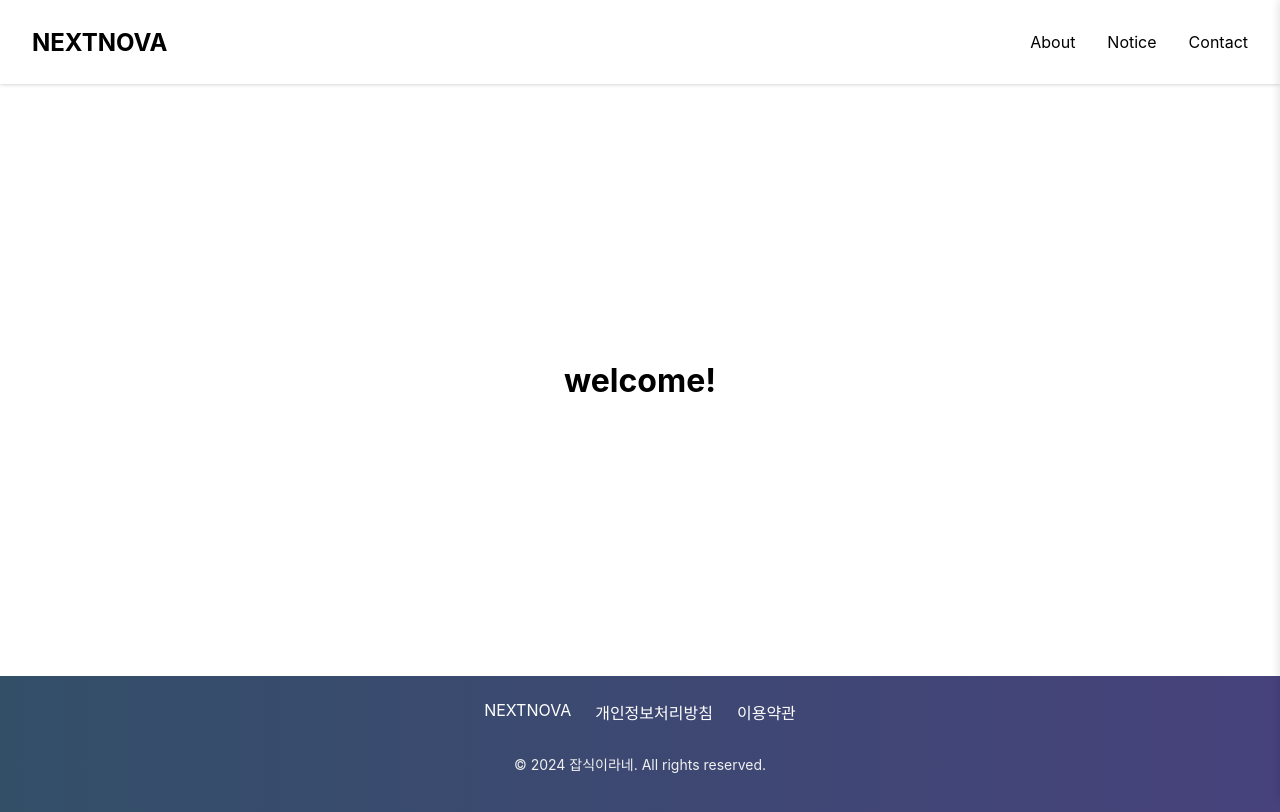
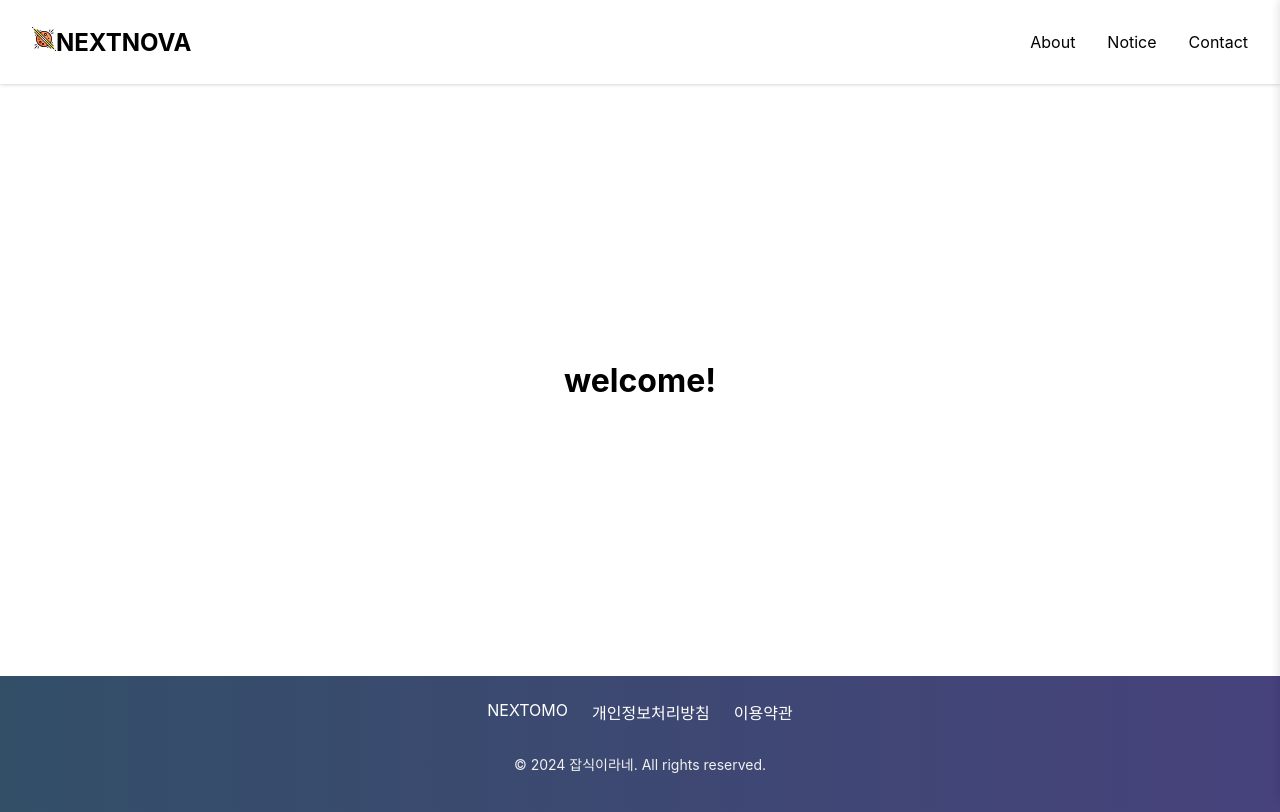
Before and after one commit to jobsicke7/nextnova, a Next.js app: page / in a window 1280 px wide. Built offline with nearby package versions, Linux system fonts and the light colour scheme.

Commit message:
edit many style, add logo image

```diff
--- a/src/components/fnb.tsx
+++ b/src/components/fnb.tsx
@@ -7,7 +7,7 @@ const FNB: React.FC = () => {
   return (
     <div className={styles.fnb}>
       <div className={styles.links}>
-        <Link href="https://nextomo.vercel.app/">NEXTNOVA</Link>
+        <Link href="https://nextomo.vercel.app/">NEXTOMO</Link>
         <Link href="/">개인정보처리방침</Link>
         <Link href="/">이용약관</Link>
       </div>
--- a/src/components/gnb.tsx
+++ b/src/components/gnb.tsx
@@ -16,8 +16,18 @@ const GNB: React.FC = () => {
     return (
         <>
             <div className={styles.gnb}>
+
                 <div className={styles.logo}>
-                    <Link href="/">NEXTNOVA</Link>
+                    <Link href="/" className={styles.logoLink}>
+                        <Image
+                            src="/icons/supernova.svg"
+                            alt="supernova icon"
+                            className={styles.supernovaIcon}
+                            width={24}
+                            height={24}
+                        />
+                        NEXTNOVA
+                    </Link>
                 </div>
 
                 <ul className={styles.menu}>
@@ -35,8 +45,8 @@ const GNB: React.FC = () => {
                         src="/icons/menu.svg"
                         alt="menu icon"
                         className={styles.menuIcon}
-                        width={20}
-                        height={20}
+                        width={30}
+                        height={30}
                         onClick={handleClick}
                     />
                 </ul>
--- a/src/styles/gnb.module.css
+++ b/src/styles/gnb.module.css
@@ -15,6 +15,7 @@
     font-size: 1.5rem;
     font-weight: bold;
     color: #000000;
+    gap: 0.5rem;
 }
 
 .menu {
@@ -48,3 +49,8 @@
         display: flex;
     }
 }
+
+.supernovaIcon {
+    width: 24px;
+    height: 24px;
+}
```
Also changed, not shown: public/icons/supernova.svg (added).
